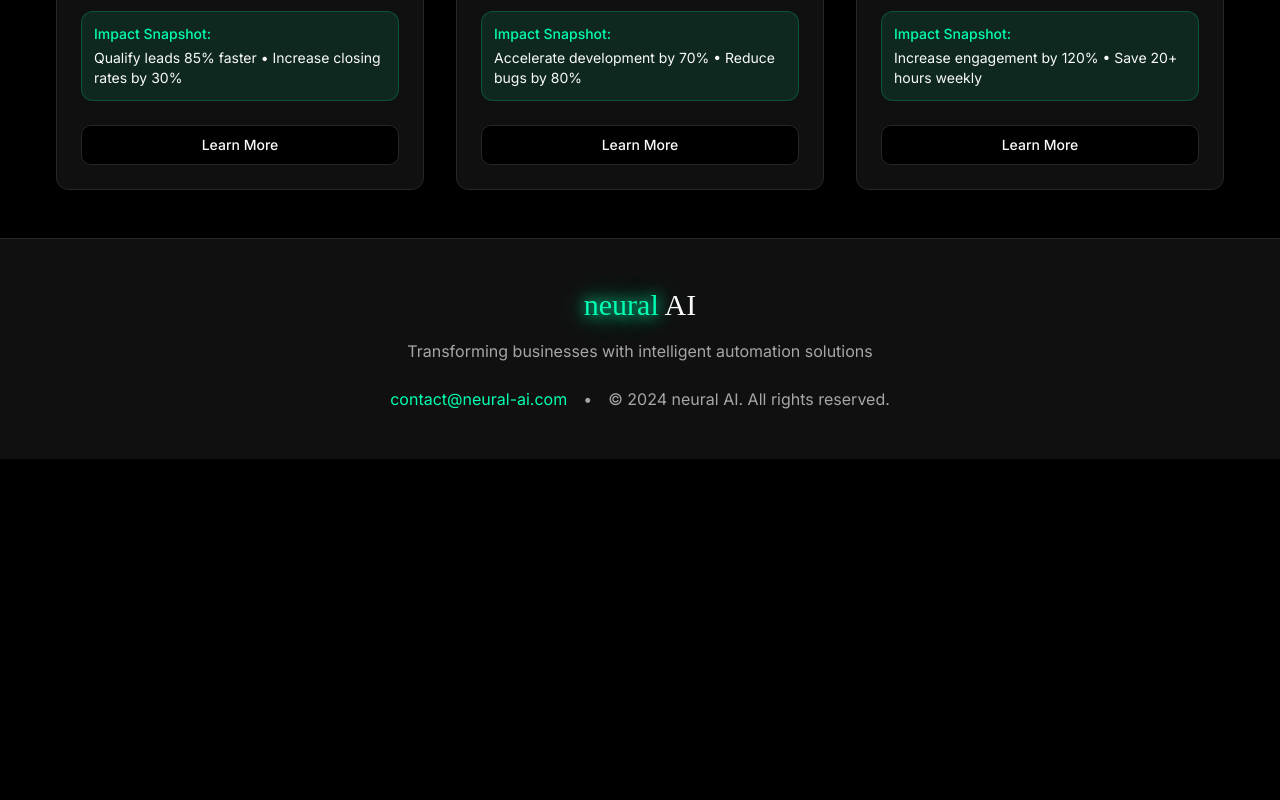
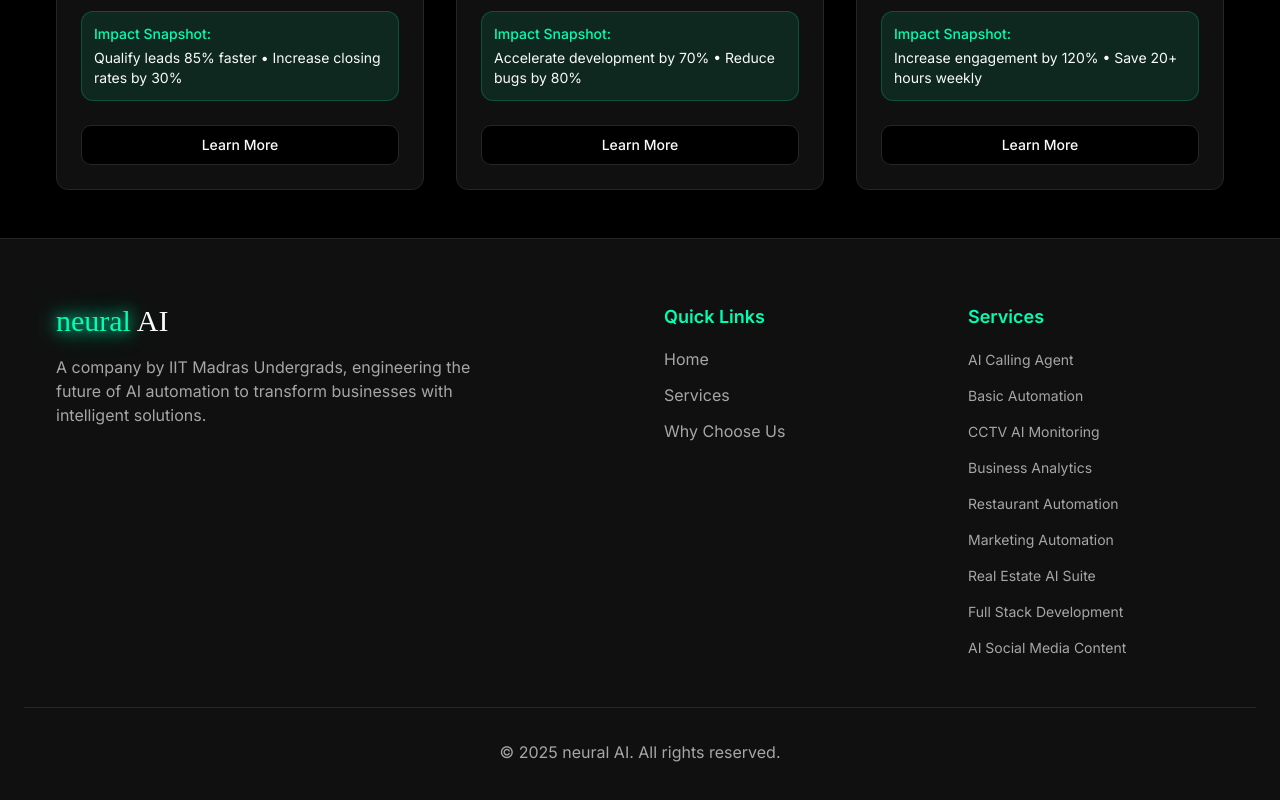
Before and after one commit to officeneuralai-sys/neural-gen-portfolio, a React (Vite) app: page /services in a window 1280 px wide. Shown: the part 1614-2414 px from the top of the page. Before the commit the page ends 2073 px from the top, so only its background shows below. Built offline with nearby package versions, Linux system fonts and the light colour scheme; a web font is replaced by a local one.

Commit message:
Update Services.tsx

```diff
--- a/src/pages/Services.tsx
+++ b/src/pages/Services.tsx
@@ -1,6 +1,7 @@
 import { useEffect } from 'react';
 import Navigation from '@/components/Navigation';
 import ServicesSection from '@/components/ServicesSection';
+import { Link } from 'react-router-dom';
 
 const Services = () => {
   // Reveal animation on scroll
@@ -24,6 +25,18 @@ const Services = () => {
     return () => window.removeEventListener('scroll', revealElements);
   }, []);
 
+  const services = [
+    { id: 'ai-calling-agent', title: 'AI Calling Agent' },
+    { id: 'basic-automation', title: 'Basic Automation' },
+    { id: 'cctv-ai-monitoring', title: 'CCTV AI Monitoring' },
+    { id: 'business-analytics', title: 'Business Analytics' },
+    { id: 'restaurant-automation', title: 'Restaurant Automation' },
+    { id: 'marketing-automation', title: 'Marketing Automation' },
+    { id: 'real-estate-ai-suite', title: 'Real Estate AI Suite' },
+    { id: 'full-stack-development', title: 'Full Stack Development' },
+    { id: 'ai-social-media-content', title: 'AI Social Media Content' },
+  ];
+
   return (
     <div className="min-h-screen bg-background overflow-x-hidden">
       <Navigation />
@@ -41,27 +54,45 @@ const Services = () => {
           <ServicesSection />
         </div>
       </main>
-      <footer className="bg-neural-darker border-t border-border py-12 px-6">
-        <div className="container mx-auto max-w-7xl text-center">
-          <div className="neural-logo text-3xl mb-4">
-            <span className="neural-text">neural</span>
-            <span className="ai-text"> AI</span>
+      <footer className="bg-neural-darker border-t border-border py-16 px-6">
+        <div className="container mx-auto max-w-7xl grid grid-cols-1 md:grid-cols-4 gap-12 text-left">
+          {/* About Section */}
+          <div className="col-span-1 md:col-span-2">
+            <div className="neural-logo text-3xl mb-4">
+              <span className="neural-text">neural</span>
+              <span className="ai-text"> AI</span>
+            </div>
+            <p className="text-muted-foreground mb-4 max-w-md">
+              A company by IIT Madras Undergrads, engineering the future of AI automation to transform businesses with intelligent solutions.
+            </p>
           </div>
-          <p className="text-muted-foreground mb-6">
-            Transforming businesses with intelligent automation solutions
-          </p>
-          <div className="flex flex-col sm:flex-row gap-4 justify-center items-center">
-            <a
-              href="mailto:contact@neural-ai.com"
-              className="text-primary hover:text-primary/80 transition-colors"
-            >
-              contact@neural-ai.com
-            </a>
-            <span className="hidden sm:block text-muted-foreground">•</span>
-            <span className="text-muted-foreground">
-              © 2024 neural AI. All rights reserved.
-            </span>
+
+          {/* Quick Links Section */}
+          <div>
+            <h4 className="font-semibold text-lg text-primary mb-4">Quick Links</h4>
+            <ul className="space-y-3">
+              <li><Link to="/" className="text-muted-foreground hover:text-primary transition-colors">Home</Link></li>
+              <li><Link to="/services" className="text-muted-foreground hover:text-primary transition-colors">Services</Link></li>
+              <li><Link to="/why-choose-us" className="text-muted-foreground hover:text-primary transition-colors">Why Choose Us</Link></li>
+            </ul>
           </div>
+
+          {/* Services Section */}
+          <div>
+            <h4 className="font-semibold text-lg text-primary mb-4">Services</h4>
+            <ul className="space-y-3">
+              {services.map(service => (
+                <li key={service.id}>
+                  <Link to={`/services/${service.id}`} className="text-muted-foreground hover:text-primary transition-colors text-sm">
+                    {service.title}
+                  </Link>
+                </li>
+              ))}
+            </ul>
+          </div>
+        </div>
+        <div className="container mx-auto max-w-7xl mt-12 pt-8 border-t border-border text-center text-muted-foreground">
+          © 2025 neural AI. All rights reserved.
         </div>
       </footer>
     </div>
```
